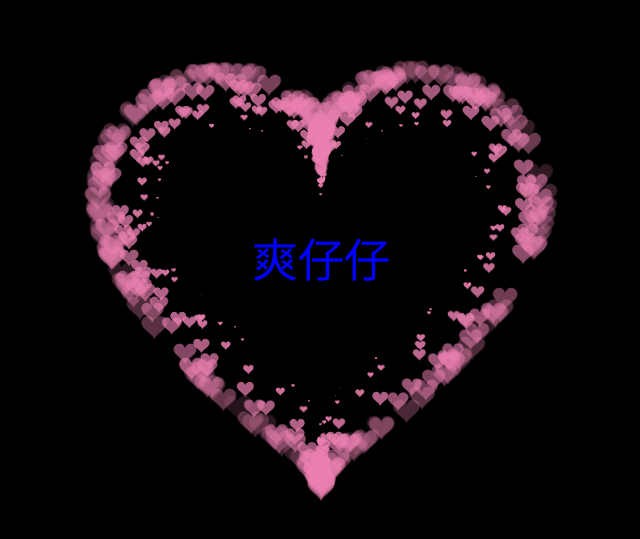
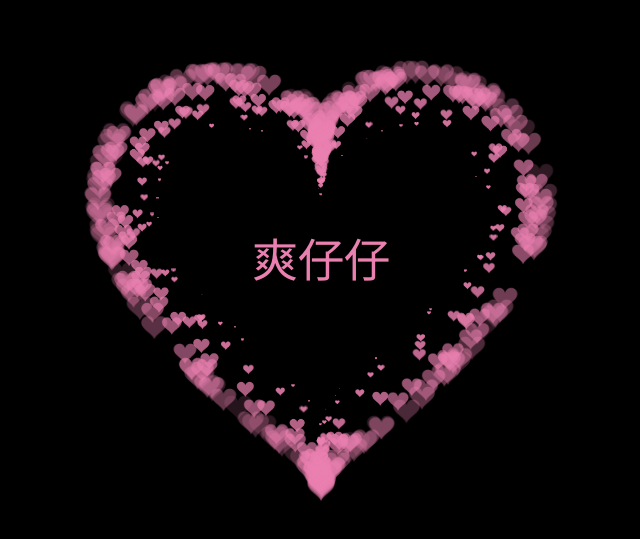
Before and after one commit to Midsummerlc/HeartbeatForXsz, a plain HTML site: page index.html in a window 1280 px wide. Shown: the part 123-662 px from the top of the page, without its empty margins (319-959 px from the left). Drawn offline with Linux system fonts and the light colour scheme.

Commit message:
Update index.html
修改字体颜色

```diff
--- a/index.html
+++ b/index.html
@@ -38,7 +38,7 @@
   <canvas id="pinkboard"></canvas>
 
 <!-- 在下面加名字 -->
-     <div id="name" style="color: blue;">爽仔仔</div>
+     <div id="name" style="color: #ea80b0;">爽仔仔</div>
 
   <script>
   /*
```
